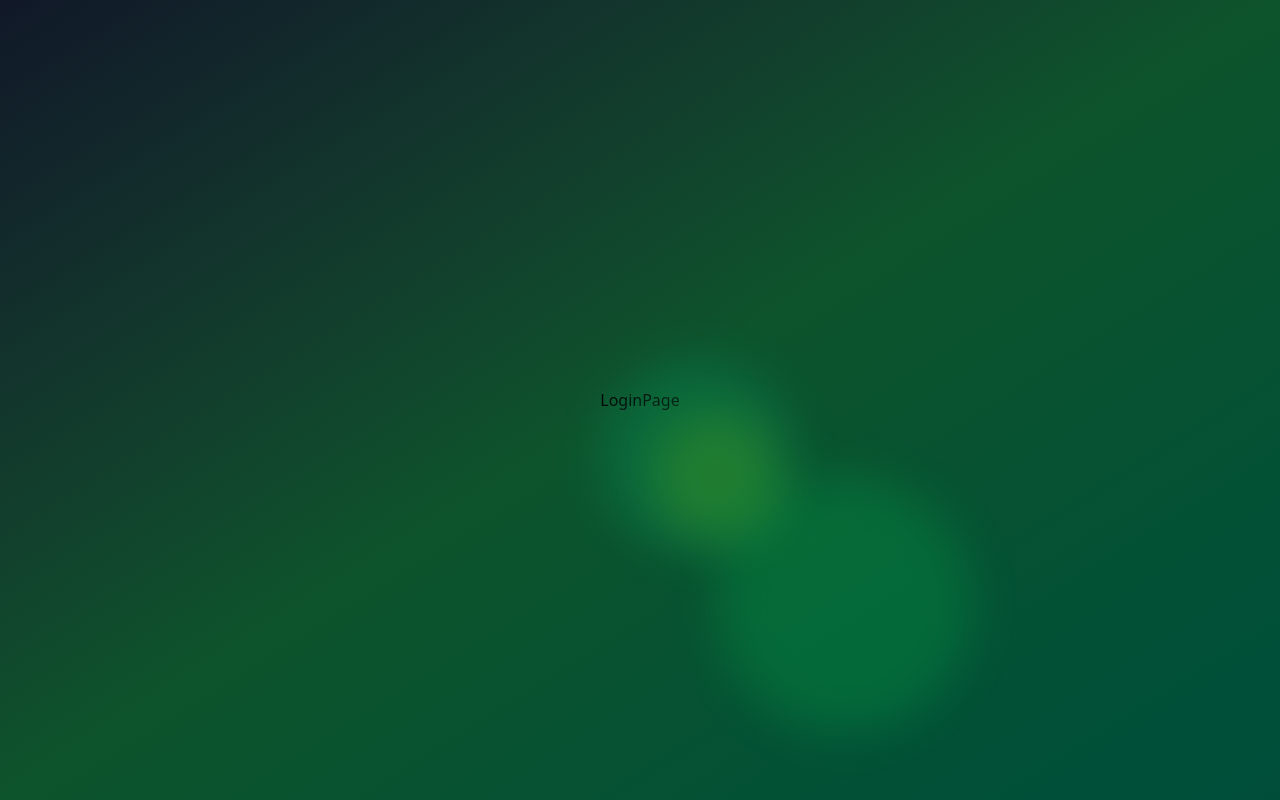
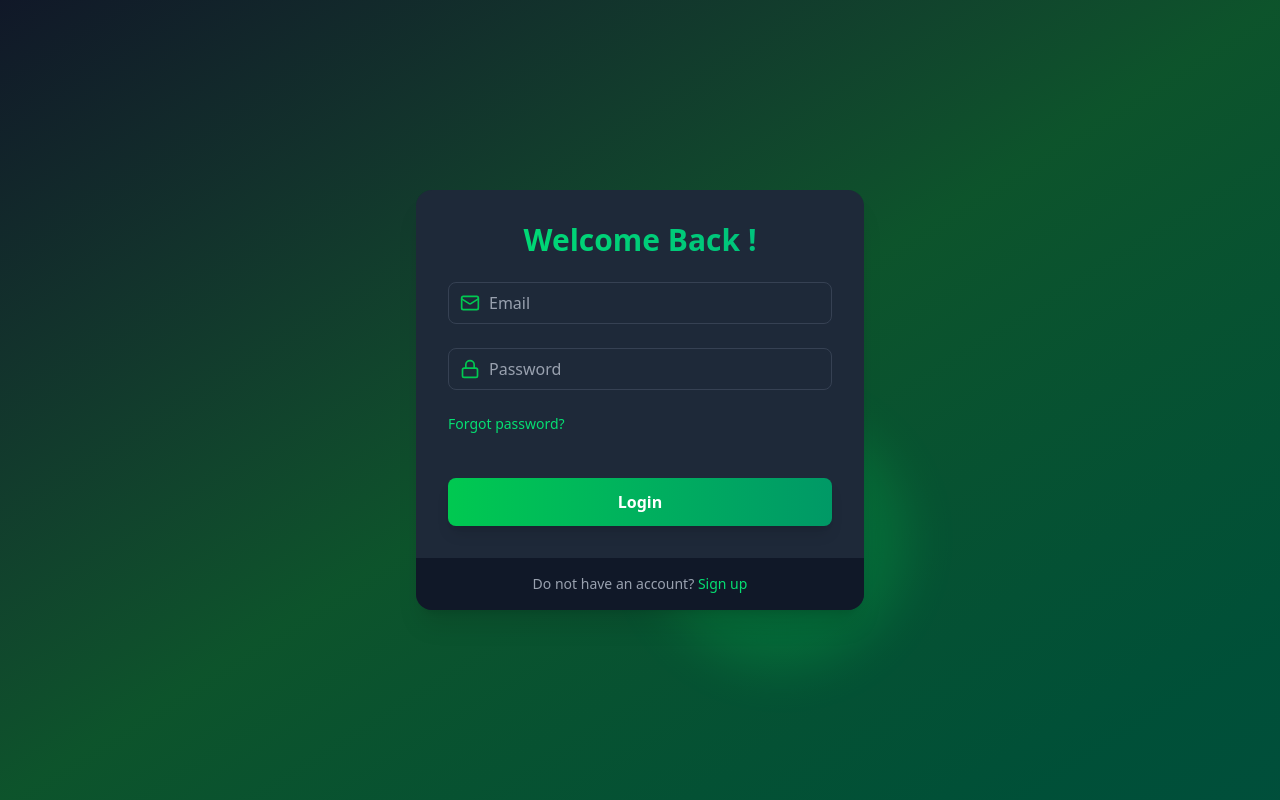
Before and after one commit to Dineo-Modiselle/User_Authentication, a React (Vite) app in the folder client/: page /login in a window 1280 px wide. Built offline with nearby package versions, Linux system fonts and the light colour scheme.

Commit message:
adding the passwordStrenghtMeter component with the password Criteria function, PasswordStrenghthmeter function, getColor function, getStrengthText function,

```diff
--- a/client/src/App.jsx
+++ b/client/src/App.jsx
@@ -4,6 +4,7 @@
 import Home from "./pages/Home";
 import SignUpPage from "./pages/SignUpPage";
 import LoginPage from "./pages/LoginPage";
+import EmailVerificationPage from "./pages/EmailVerificationPage";
 
 
 function App() {
@@ -18,6 +19,7 @@
         <Route path="/" element={<Home />} />
         <Route path="/signup" element={<SignUpPage />} />
         <Route path="/login" element={<LoginPage />} />
+        <Route path="/verify-email" element={<EmailVerificationPage/>} />
   </Routes>
 
     </div>
--- a/client/src/components/PasswordStrengthMeter.jsx
+++ b/client/src/components/PasswordStrengthMeter.jsx
@@ -1,9 +1,79 @@
-const PasswordCriteria
+import { Check, X } from "lucide-react";
 
-function PasswordStrengthMeter() {
+const PasswordCriteria = ({ password }) => {
+  const criteria = [
+    { label: "At least 6 characters", met: password.length >= 6 },
+    { label: "Contains uppercase letter", met: /[A-Z]/.test(password) },
+    { label: "Contains lowercase letter", met: /[a-z]/.test(password) },
+    { label: "Contains a number", met: /\d/.test(password) },
+    { label: "Contains special character", met: /[^A-Za-z0-9]/.test(password) },
+  ];
+
   return (
-    <div>PasswordStrengthMeter</div>
-  )
-}
+    <div className="mt-2 space-y-1">
+      {criteria.map((item) => (
+        <div key={item.label} className="flex items-center text-xs">
+          {item.met ? (
+            <Check className="size-4 text-green-500 mr-2" />
+          ) : (
+            <X className="size-4 text-gray-500 mr-2" />
+          )}
+          <span className={item.met ? "text-green-500" : "text-gray-400"}>
+            {item.label}
+          </span>
+        </div>
+      ))}
+    </div>
+  );
+};
 
-export default PasswordStrengthMeter
+const PasswordStrengthMeter = ({ password }) => {
+  const getStrength = (pass) => {
+    let strength = 0;
+    if (pass.length >= 6) strength++;
+    if (pass.match(/[a-z]/) && pass.match(/[A-Z]/)) strength++;
+    if (pass.match(/\d/)) strength++;
+    if (pass.match(/[^a-zA-Z\d]/)) strength++;
+    return strength;
+  };
+
+  const strength = getStrength(password);
+
+  const getColor = (strength) => {
+    if (strength === 0) return "bg-red-500";
+    if (strength === 1) return "bg-red-400";
+    if (strength === 2) return "bg-yellow-500";
+    if (strength === 3) return "bg-yellow-400";
+    return "bg-green-500";
+  };
+
+  const getStrengthText = (strength) => {
+    if (strength === 0) return " Very Weak";
+    if (strength === 1) return " Weak";
+    if (strength === 2) return " Fair";
+    if (strength === 3) return " Good";
+    return " Strong";
+  };
+
+  return (
+    <div className="mt-2">
+      <div className="flex justify-between items-center mb-1">
+        <span className="text-xs text-gray-400">Password strength:  </span>
+
+        <span className="text-xs text-gray-400">{ getStrengthText(strength)}</span>
+      </div>
+      <div className="flex space-x-1 ">
+        {[...Array(4)].map((_, index) => (
+            <div
+            key={index}
+            className={`h-1 w-1/4 rounded-full transition-colors duration-300 ${index < strength ? getColor(strength) : "bg-gray-600"}`}
+          />
+        ))}
+
+      </div>
+        <PasswordCriteria password={password} />
+    </div>
+  );
+};
+
+export default PasswordStrengthMeter;
--- /dev/null
+++ b/client/src/pages/EmailVerificationPage.jsx
@@ -0,0 +1,37 @@
+import { useState, useRef } from "react"
+import { useNavigate } from "react-router-dom"
+
+function EmailVerificationPage() {
+    const [code, setCode] = useState(["", "", "", "", "", ""]);
+    const inputRefs = useRef([]);
+    const navigate = useNavigate();
+  return (
+    <div className='max-w-md w-full bg-gray-800 bg-opacity-50 backdrop-filter backdrop-blur-xl rounded-2xl shadow-xl overflow-hidden'>
+        <motion.div
+				initial={{ opacity: 0, y: -50 }}
+				animate={{ opacity: 1, y: 0 }}
+				transition={{ duration: 0.5 }}
+				className='bg-gray-800 bg-opacity-50 backdrop-filter backdrop-blur-xl rounded-2xl shadow-2xl p-8 w-full max-w-md'
+			>
+<h2 className='text-3xl font-bold mb-6 text-center bg-gradient-to-r from-green-400 to-emerald-500 text-transparent bg-clip-text'>
+					Verify Your Email
+				</h2>
+
+
+
+
+
+
+
+
+
+            </motion.div>
+
+
+
+
+    </div>
+  )
+}
+
+export default EmailVerificationPage
--- a/client/src/pages/LoginPage.jsx
+++ b/client/src/pages/LoginPage.jsx
@@ -1,9 +1,76 @@
-import React from 'react'
+import { useState } from "react";
+import { motion } from "framer-motion";
+import { Mail, Lock, Loader } from "lucide-react";
+import { Link } from "react-router-dom";
+import Input from "../components/Input";
 
 function LoginPage() {
+  const [loading, setLoading] = useState(false);
+  const [email, setEmail] = useState("");
+  const [password, setPassword] = useState("");
+  const isLoading = false;
+
+  const handleLogin = (e) => {
+    e.preventDefault();
+  };
   return (
-    <div>LoginPage</div>
-  )
+    <motion.div
+      initial={{ opacity: 0, y: 20 }}
+      animate={{ opacity: 1, y: 0 }}
+      transition={{ duration: 0.5 }}
+      className=" max-w-md w-full bg-gray-800 bg-opacity-50 backdrop-filter backdrop-blur-xl rounded-2xl shadow-xl overflow-hidden"
+    >
+      <div className="p-8">
+        <h2
+          className="text-3xl font-bold mb-6 text-center bg-gradient-to-r
+    from-green-400 to-emerald-500 text-transparent bg-clip-text"
+        >
+          Welcome Back !
+        </h2>
+        <form onSubmit={handleLogin}>
+          <Input
+            icon={Mail}
+            type="email"
+            placeholder="Email"
+            value={email}
+            onChange={(e) => setEmail(e.target.value)}
+          />
+          <Input
+            icon={Lock}
+            type="password"
+            placeholder="Password"
+            value={password}
+            onChange={(e) => setPassword(e.target.value)}
+          />
+          <div className="flex items-center mb-6">
+            <Link
+              to="/forgot-password"
+              className="text-sm text-green-400 hover:underline"
+            >
+              Forgot password?
+            </Link>
+          </div>
+          <motion.button
+            className="mt-5 w-full py-3 px-4 bg-gradient-to-r from-green-500 to-emerald-600 text-white font-bold rounded-lg shadow-lg hover:from-green-600 hover:to-emerald-700 focus:outline-none focus:ring-2 focus:ring-green-500 focus:ring-offset-2 focus:ring-offset-gray-900 transition duration-200 "
+            whileHover={{ scale: 1.02 }}
+            whileTap={{ scale: 0.98 }}
+            type="submit"
+            disabled={isLoading}
+          >
+          {isLoading ? <Loader className="w-6 h-6 animate-spin mx-auto" /> : "Login"}
+          </motion.button>
+        </form>
+      </div>
+      <div className='px-8 py-4 bg-gray-900 bg-opacity-50 flex justify-center'>
+				<p className='text-sm text-gray-400'>
+					Do not have an account?{" "}
+					<Link to='/signup' className='text-green-400 hover:underline'>
+						Sign up
+					</Link>
+				</p>
+			</div>
+    </motion.div>
+  );
 }
 
-export default LoginPage
+export default LoginPage;
--- a/client/src/pages/SignUpPage.jsx
+++ b/client/src/pages/SignUpPage.jsx
@@ -3,6 +3,7 @@
 import { motion } from "framer-motion";
 import Input from "../components/Input";
 import { User, Lock, Mail } from "lucide-react"
+import PasswordStrengthMeter from "../components/PasswordStrengthMeter";
 
 
 function SignUpPage() {
@@ -52,6 +53,7 @@
             onChange={(e) => setPassword(e.target.value)}
         />
         {/*PASSWORD STRENGHT METER*/}
+        <PasswordStrengthMeter password={password} />
 
         <motion.button
         className="mt-5 w-full py-3 px-4 bg-gradient-to-r from-green-500 to-emerald-600 text-white font-bold rounded-lg shadow-lg hover:from-green-600 hover:to-emerald-700 focus:outline-none focus:ring-2 focus:ring-green-500 focus:ring-offset-2 focus:ring-offset-gray-900 transition duration-200 "
```
